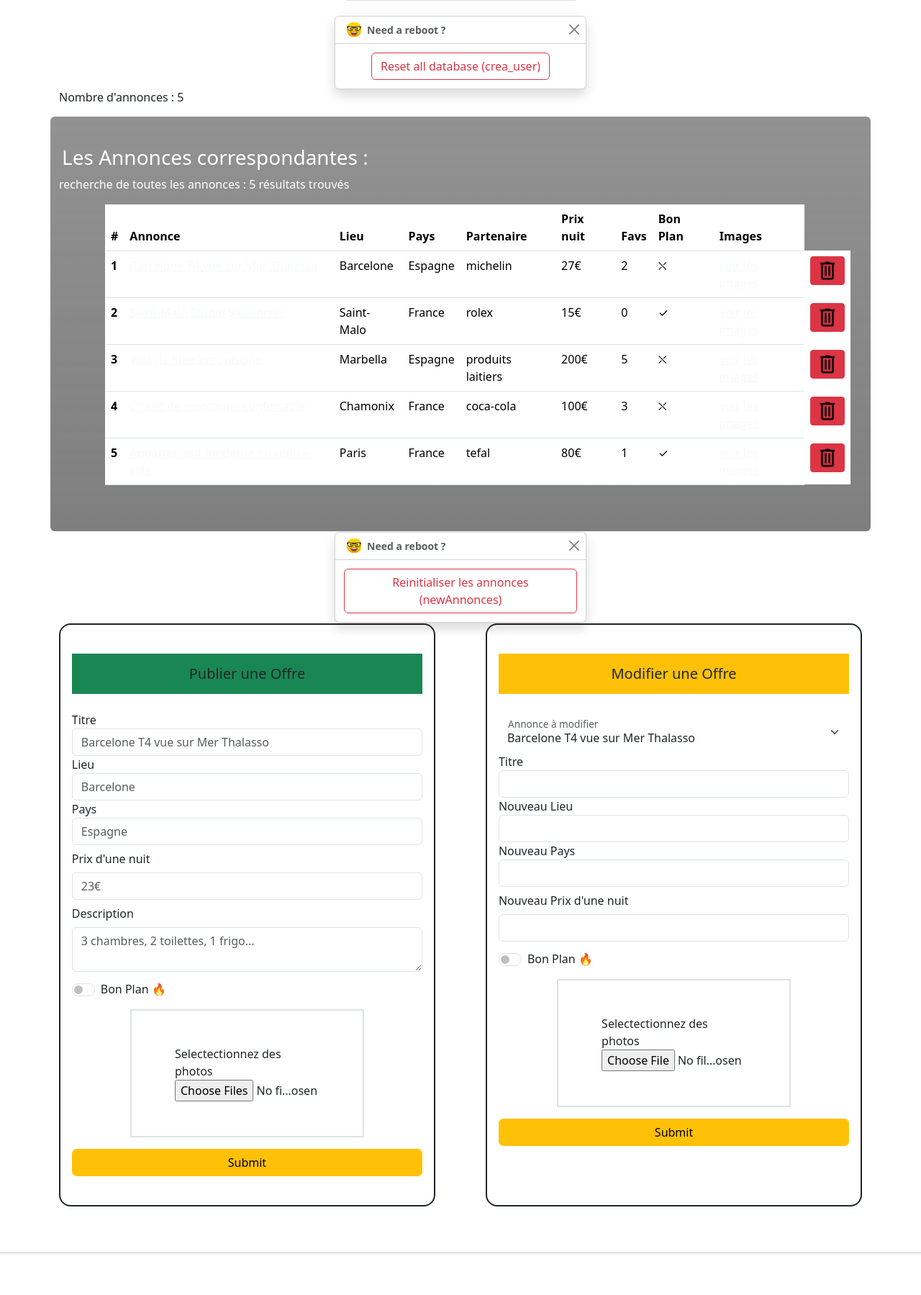
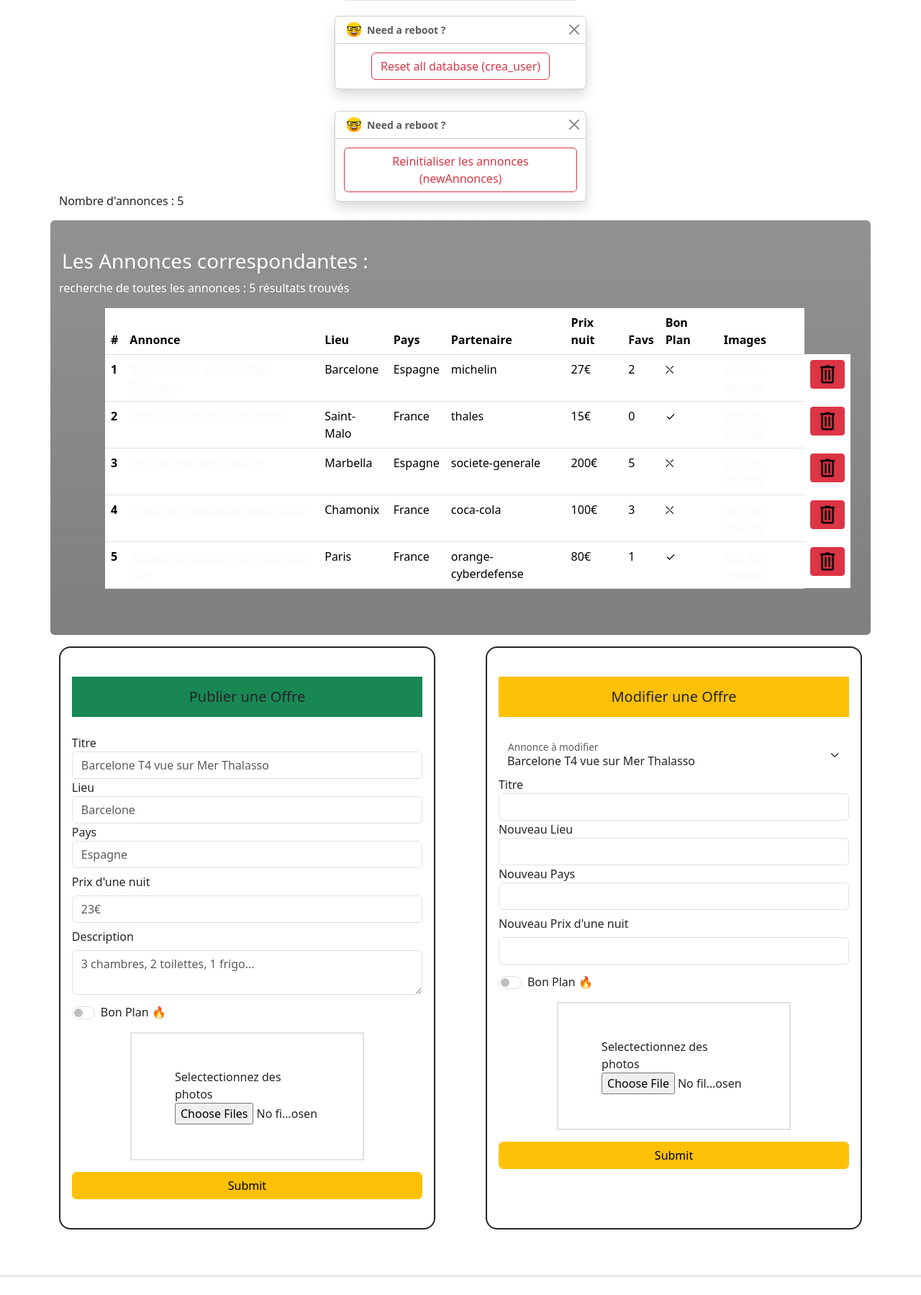
Before and after one commit to dontbqn/sae23, a PHP site: page /page06.php in a window 1280 px wide. Shown: the part 1625-3424 px from the top of the page at 72% size. Run offline with PHP 8.4, Linux system fonts and the light colour scheme; the visitor is signed in with stand-in values (Sample User, id 1).

Commit message:
partenaires et deleteAnnonce()
 img et ico

```diff
--- a/tripking/annonces.php
+++ b/tripking/annonces.php
@@ -70,7 +70,7 @@ function newAnnonce(){
                 "./annonces/2/img1.jpg",
                 "./annonces/2/img2.jpg"
             ),
-            "partenaire"=>"rolex"
+            "partenaire"=>"thales"
             ),
             "3" => array(
                 "id" => 3,
@@ -86,7 +86,7 @@ function newAnnonce(){
                     "./annonces/3/img1.jpg",
                     "./annonces/3/img2.jpg",
                     "./annonces/3/img3.jpg"),
-                    "partenaire"=>"produits laitiers"
+                    "partenaire"=>"societe-generale"
                 ),
             "4" => array(
                 "id" => 4,
@@ -119,7 +119,7 @@ function newAnnonce(){
                         "./annonces/5/img2.jpg",
                         "./annonces/5/img3.jpg"
                 ),
-                "partenaire"=>"tefal"
+                "partenaire"=>"orange-cyberdefense"
                 ),
             );
     $res = json_encode($default_users, JSON_PRETTY_PRINT);
@@ -250,18 +250,13 @@ function addAnnonce($id, $titre, $lieu, $pays, $prixnuit, $description, $images,
      //Puis, redirection vers la page d'annonce nouvellement créée grâce à son id
 }
 
-function deleteAnnonce($annID){
-    //echo "annonce ".$ann['id']." : will be deleted soon";
-    $annonces = json_decode(file_get_contents('./annonce/annonces.json', true), true);
-    foreach($annonces as $key => $annonce) {
-        //echo "checking ".$annonce["id"];
-        if($annonce["id"] == $annID && ($_SESSION['role'] == "superadmin" || $_SESSION['role'] == "admin")){
-            unset($annonces[$key]);
+function deleteAnnonce($del_annonce){
+    $annonces = json_decode(file_get_contents('./annonces/annonces.json', true), true);
+    if($_SESSION['role'] == "superadmin" || $_SESSION['role'] == "admin"){
+        unset($annonces[$del_annonce["id"]]);
     }
-    }
-    end($annonces);
-    //file_put_contents("annonces/annonces.json", json_encode($annonces, JSON_PRETTY_PRINT));
-    header("Refresh:0");
+    file_put_contents("annonces/annonces.json", json_encode($annonces, JSON_PRETTY_PRINT));
+    //header("Location: ./page01.php");
 }
 function getAnnonces($annoncesbase){
     if(!isset($annoncesbase)){
@@ -315,8 +310,7 @@ function getAnnonces($annoncesbase){
             echo $annonce['bon_plan'] == True ? "&#10003;" : "&#9932;";
             echo '</td>';
             echo '<td><a class="link-light" href="./annonces/'.$annonce['id'].'/">voir les images</a>';
-            echo '</td>
-            </tr>';
+            echo '</td>';
             echo '
                 <td style="border: none"><form method="post">
                     <input type="hidden" name="id" value="'.$annonce['id'].'">';
--- a/tripking/annonces/annonces.json
+++ b/tripking/annonces/annonces.json
@@ -39,7 +39,7 @@
             ".\/annonces\/2\/img1.jpg",
             ".\/annonces\/2\/img2.jpg"
         ],
-        "partenaire": "rolex"
+        "partenaire": "thales"
     },
     "3": {
         "id": 3,
@@ -61,7 +61,7 @@
             ".\/annonces\/3\/img2.jpg",
             ".\/annonces\/3\/img3.jpg"
         ],
-        "partenaire": "produits laitiers"
+        "partenaire": "societe-generale"
     },
     "4": {
         "id": 4,
@@ -102,6 +102,6 @@
             ".\/annonces\/5\/img2.jpg",
             ".\/annonces\/5\/img3.jpg"
         ],
-        "partenaire": "tefal"
+        "partenaire": "orange-cyberdefense"
     }
 }
--- a/tripking/deposer-une-annonce.php
+++ b/tripking/deposer-une-annonce.php
@@ -19,7 +19,7 @@ else{
         <?php
             if(isset($_SESSION['partenaire'])){
                 $p = $_SESSION["partenaire"];
-                echo '<h1 class="text-center text-primary">société : '.ucfirst($p).'</h1>'; // Premiere lettre en capital
+                echo '<h1 class="text-center text-primary mb-3">Votre société : '.ucfirst($p).'</h1>'; // Premiere lettre en capital
             }
 
             //ANNONCES
--- a/tripking/page06.php
+++ b/tripking/page06.php
@@ -234,10 +234,9 @@ else{
 }
             //ANNONCES
             $annonces = json_decode(file_get_contents("annonces/annonces.json"), true);
-    getAnnonces($annonces);
             echo '
                 <br><br>
-        <div class="position-relative mb-3">
+                <div class="position-relative mb-3 mt-5">
                     <div role="alert" aria-live="assertive" aria-atomic="true" class="toast position-absolute show top-50 start-50 translate-middle show" data-bs-autohide="false">
                         <div class="toast-header">
                             <img src="images/louis.png" class="rounded ms-1 me-2" alt="bugslogo" width="20" height="20">
@@ -248,10 +247,29 @@ else{
                             <a type="button" href="./crea_annonce.php" class="btn btn-outline-danger" name="resetall">Reinitialiser les annonces (newAnnonces)</a>
                         </div>
                     </div>
-        </div><br><br>
+                </div>
+                    <br>
+                    <br>
             ';
+            getAnnonces($annonces);
+            if(isset($_POST["delete_annonce"])){
+                $del_id = $_POST["id"];
+                echo $del_id;
+                //First verifying what it correspond to in the database
+                foreach($annonces as $annonce){
+                    if($annonce["id"] == $del_id){
+                        //print_r($annonce);
+                        deleteAnnonce($annonce);
+                        echo '<div class="text-center mb-4"><svg xmlns="http://www.w3.org/2000/svg" width="16" height="16" fill="currentColor" class="bi bi-exclamation-triangle mb-1" viewBox="0 0 16 16">
+                        <path d="M7.938 2.016A.13.13 0 0 1 8.002 2a.13.13 0 0 1 .063.016.146.146 0 0 1 .054.057l6.857 11.667c.036.06.035.124.002.183a.163.163 0 0 1-.054.06.116.116 0 0 1-.066.017H1.146a.115.115 0 0 1-.066-.017.163.163 0 0 1-.054-.06.176.176 0 0 1 .002-.183L7.884 2.073a.147.147 0 0 1 .054-.057zm1.044-.45a1.13 1.13 0 0 0-1.96 0L.165 13.233c-.457.778.091 1.767.98 1.767h13.713c.889 0 1.438-.99.98-1.767L8.982 1.566z"/>
+                        <path d="M7.002 12a1 1 0 1 1 2 0 1 1 0 0 1-2 0zM7.1 5.995a.905.905 0 1 1 1.8 0l-.35 3.507a.552.552 0 0 1-1.1 0L7.1 5.995z"/>
+                        </svg> <strong> annonce '.$del_id.' : will be deleted soon</strong><br>
+                        <a type="button" class="btn text-center border border-black mt-3" href="page06.php">reload page</a></div>';
+                    }
+                }
+            }
 ?>
-        <div class="d-flex container-fluid justify-content-evenly">
+        <div class="d-flex container-fluid justify-content-evenly mb-3">
             <div class="col-5 mb-5 border-dark border border-2 rounded-4 p-3">
                 <h5 class="text-center my-4 bg-success p-3">Publier une Offre</h5>
             <?php if(!isset($_POST['annonce_btn'])){
```
Also changed, not shown: tripking/data/data.json (deleted, +0 -1 lines), tripking/images/partenaires/airbus.ico (added), tripking/images/partenaires/airbus.png (added), tripking/images/partenaires/anssi.ico (added), tripking/images/partenaires/anssi.png (added), tripking/images/partenaires/fleury-michon.ico (added), tripking/images/partenaires/fleury-michon.png (added), tripking/images/partenaires/ministere-defense.ico (added), tripking/images/partenaires/ministere-defense.png (added), tripking/images/partenaires/orange-cyberdefense.ico (added), tripking/images/partenaires/orange-cyberdefense.png (added), tripking/images/partenaires/societe-generale.ico (added), tripking/images/partenaires/societe-generale.png (added), tripking/images/partenaires/thales.ico (added), 1 more files. Lines whose indentation alone changed are shown as unchanged.
